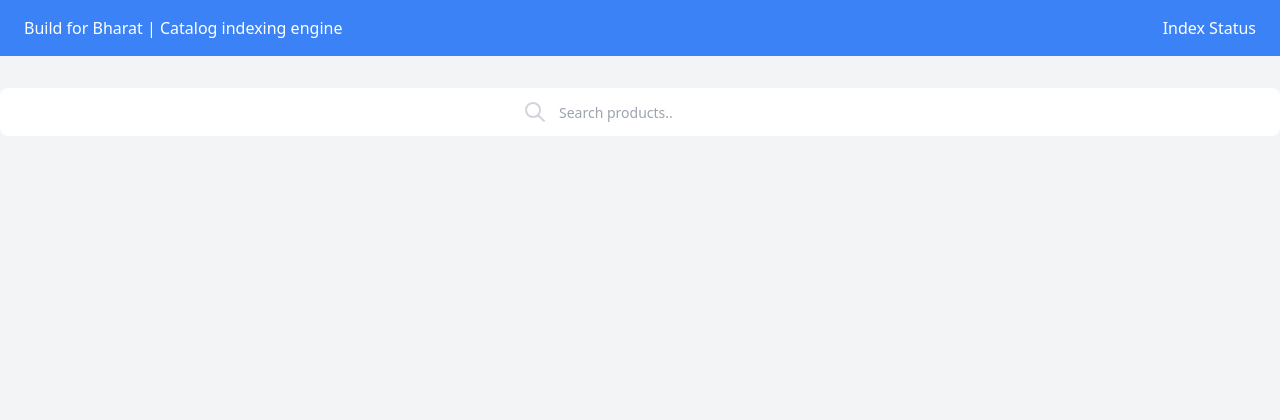
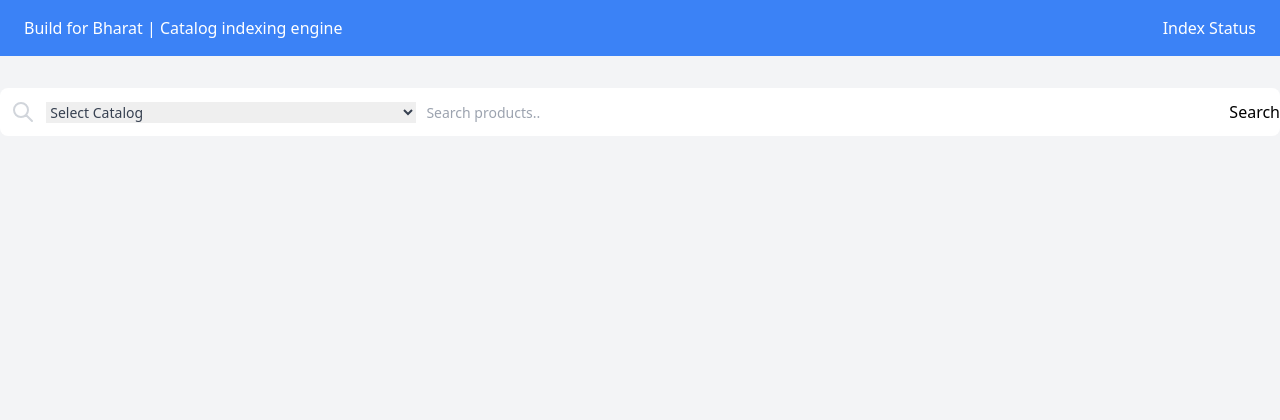
Before and after one commit to saivarunk/ondc-catalog-ingestion, a FastAPI app: page / in a window 1280 px wide. Shown: the top 420 px of the page. Run offline with FastAPI, Linux system fonts and the light colour scheme; data that the repository does not hold is empty; parts of the project's set-up code (start-up, migrations or seed data) failed here and were passed over.

Commit message:
Adding catalog routes

```diff
--- a/app/core/elastic_client.py
+++ b/app/core/elastic_client.py
@@ -24,7 +24,7 @@ class ElasticsearchClient:
         self.client = client
         self.model = model
 
-    def vector_search(self, field, question):
+    def vector_search(self, catalog_id, field, question):
         query_vector_product = self.model.encode(question)
         script_query = {
             "script_score": {
@@ -43,9 +43,10 @@ class ElasticsearchClient:
         )
         return response["hits"]["hits"]
 
-    def index_documents(self, documents: List[Product], enable_vector_indexing=False):
+    def index_documents(self, catalog_id: str, documents: List[Product], enable_vector_indexing=False):
         actions = []
         for document in documents:
+            document.catalog_id = catalog_id
             action = {
                 "_index": self.index_name,
                 "_id": document.index,
--- a/app/core/models.py
+++ b/app/core/models.py
@@ -28,6 +28,7 @@ class CatalogInDB(CatalogBase):
 
 class Product(BaseModel):
     index: int
+    catalog_id: Optional[str] = ""
     product: Optional[str]
     category: Optional[str]
     sub_category: Optional[str]
--- a/app/dependencies.py
+++ b/app/dependencies.py
@@ -9,7 +9,7 @@ model = SentenceTransformer('l3cube-pune/indic-sentence-similarity-sbert')
 es = Elasticsearch(settings.es_host, verify_certs=False,
                    basic_auth=(settings.elastic_username, settings.elastic_password))
 
-client = ElasticsearchClient("product_catalog_indic", es, model)
+client = ElasticsearchClient(settings.es_index, es, model)
 
 mongo_client = MongoClient(
     host=settings.mongo_host,
--- a/app/routes/views.py
+++ b/app/routes/views.py
@@ -2,7 +2,8 @@ from fastapi import APIRouter, Request, Response, Depends, Form
 from starlette.responses import HTMLResponse, RedirectResponse
 from starlette.templating import Jinja2Templates
 
-from app.dependencies import get_es_client
+from app.core.respository import get_catalogs
+from app.dependencies import get_es_client, mongo_db
 
 router = APIRouter()
 
@@ -11,24 +12,34 @@ templates = Jinja2Templates(directory="app/templates")
 
 @router.get("/", response_class=HTMLResponse, include_in_schema=False)
 async def landing_page(request: Request):
-    return templates.TemplateResponse("landing.html", {"request": request})
+    catalogs = get_catalogs(mongo_db)
+    return templates.TemplateResponse("landing.html", {"request": request, "catalogs": catalogs})
 
 
 @router.post("/search", response_class=RedirectResponse, include_in_schema=False)
-async def search(query: str = Form(...)):
-    return f"/results?query={query}"
+async def search(query: str = Form(...), catalog_id: str = Form(...)):
+    return f"/results?catalog_id={catalog_id}&query={query}"
 
 
 @router.post("/results", response_class=HTMLResponse, include_in_schema=False)
-async def show_results(request: Request, query: str, client=Depends(get_es_client)):
-    results = client.vector_search("product", query)
-    return templates.TemplateResponse("results.html", {"request": request, "query": query, "hits": results})
+async def show_results(request: Request, catalog_id: str, query: str, client=Depends(get_es_client)):
+    catalogs = get_catalogs(mongo_db)
+    results = client.vector_search(catalog_id, "product", query)
+    return templates.TemplateResponse("results.html", {"request": request,
+                                                       "query": query,
+                                                       "hits": results,
+                                                       "catalogs": catalogs,
+                                                       "catalog_id": catalog_id})
 
 
 @router.get("/results", response_class=HTMLResponse, include_in_schema=False)
-async def show_results(request: Request, query: str, client=Depends(get_es_client)):
-    results = client.vector_search("product", query)
-    return templates.TemplateResponse("results.html", {"request": request, "query": query, "hits": results})
+async def show_results(request: Request, catalog_id: str, query: str, client=Depends(get_es_client)):
+    catalogs = get_catalogs(mongo_db)
+    results = client.vector_search(catalog_id, "product", query)
+    return templates.TemplateResponse("results.html", {"request": request, "query": query, "hits": results,
+                                                       "catalogs": catalogs,
+                                                       "catalog_id": catalog_id
+                                                       })
 
 
 @router.get("/document_count", response_class=HTMLResponse, include_in_schema=False)
--- a/app/settings.py
+++ b/app/settings.py
@@ -4,6 +4,7 @@ from pydantic_settings import BaseSettings
 class Settings(BaseSettings):
     app_name: str = "ONDC - Catalog Ingestion Service"
     es_host: str = "https://es01:9200"
+    es_index: str = "ondc_catlog"
     elastic_username: str
     elastic_password: str
     mongo_host: str = "mongodb"
--- a/app/templates/base.html
+++ b/app/templates/base.html
@@ -6,6 +6,23 @@
     <title>Build for Bharat | Catalog indexing engine</title>
     <!-- Include Tailwind CSS -->
     <link href="https://cdn.jsdelivr.net/npm/tailwindcss@2.2.19/dist/tailwind.min.css" rel="stylesheet">
+    <style>
+        .form-container {
+            display: flex;
+            align-items: center;
+            width: 100%;
+        }
+        .select-box {
+            flex: 0 0 30%;
+            margin-right: 10px;
+        }
+        .search-box {
+            flex: 1;
+        }
+        .search-box input {
+            width: 100%;
+        }
+    </style>
 </head>
 <body class="bg-gray-100">
     <header class="py-4 px-6 bg-blue-500 text-white flex justify-between items-center">
--- a/app/templates/landing.html
+++ b/app/templates/landing.html
@@ -11,9 +11,19 @@
                     d="M21 21l-6-6m2-5a7 7 0 11-14 0 7 7 0 0114 0z" />
             </svg>
         </div>
-        <form action="/search" method="post" class="flex items-center">
-            <input class="peer h-full w-full outline-none text-sm text-gray-700 pr-2" type="text" name="query"
-                placeholder="Search products.." />
+        <form action="/search" method="post" class="form-container">
+            <div class="select-box">
+                <select name="catalog_id" class="peer h-full w-full outline-none text-sm text-gray-700 pr-2">
+                    <option value="" disabled selected>Select Catalog</option>
+                    {% for catalog in catalogs %}
+                        <option value="{{ catalog['_id'] }}">{{ catalog['name'] }}</option>
+                    {% endfor %}
+                </select>
+            </div>
+            <div class="search-box">
+                <input class="peer h-full w-full outline-none text-sm text-gray-700 pr-2" type="text" name="query" placeholder="Search products.." />
+            </div>
+            <button type="submit">Search</button>
         </form>
     </div>
 </div>
```
Also changed, not shown: app/routes/products.py (+4 -4 lines), app/templates/results.html (+12 -3 lines).
